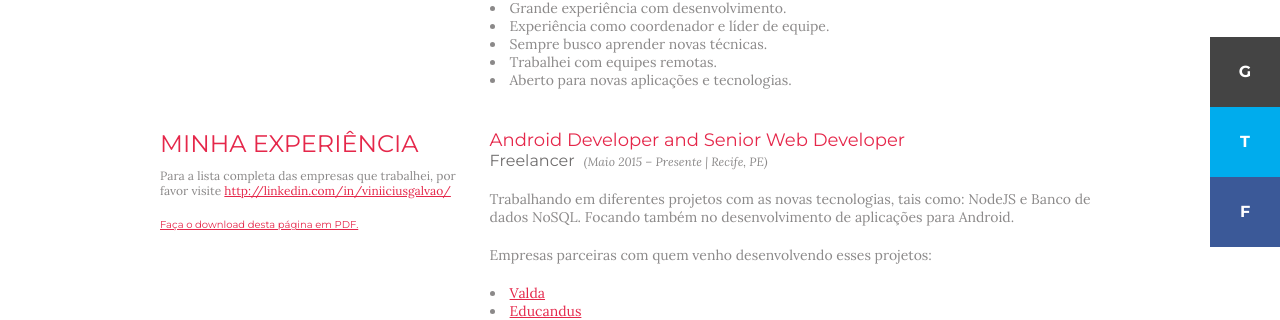
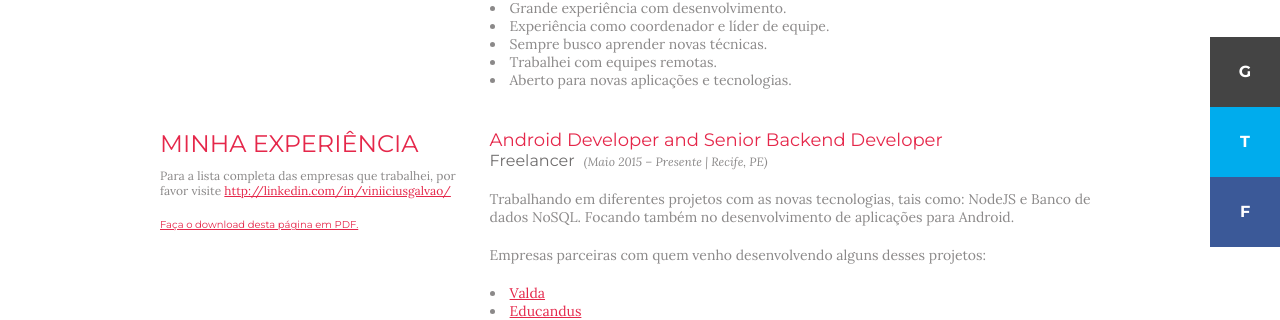
Before and after one commit to viniciusgalvao/resume, a website: page index.html in a window 1280 px wide. Shown: the part 283-603 px from the top of the page. Drawn offline with Linux system fonts and the light colour scheme.

Commit message:
Update position and PDF

```diff
--- a/index.html
+++ b/index.html
@@ -48,14 +48,14 @@
 
         <div class="content">
           <div class="content-item">
-            <h3><a href="http://viniciusgalvao.com.br">Android Developer and Senior Web Developer</a></h3>
+            <h3><a href="http://viniciusgalvao.com.br">Android Developer and Senior Backend Developer</a></h3>
             <h4>
               Freelancer
               <span class="content-time">(<time>Maio 2015</time> – Presente | <span class="address">Recife, PE)</span></span>
             </h4>
             <p>Trabalhando em diferentes projetos com as novas tecnologias, tais como: NodeJS e Banco de dados NoSQL. Focando também no desenvolvimento de aplicações para Android.</p><br>
             <!--p>Trabalho no desenvolvimento de aplicações para android e web em projetos de algumas empresas parceiras como:</p-->
-            <p>Empresas parceiras com quem venho desenvolvendo esses projetos:</p><br/>
+            <p>Empresas parceiras com quem venho desenvolvendo alguns desses projetos:</p><br/>
             <ul>
                 <li><a target="_blank" href="http://www.valda.com.br">Valda</a></li>
                 <li><a target="_blank" href="http://www.educandus.com.br">Educandus</a></li>
```
Also changed, not shown: 1 other file.
